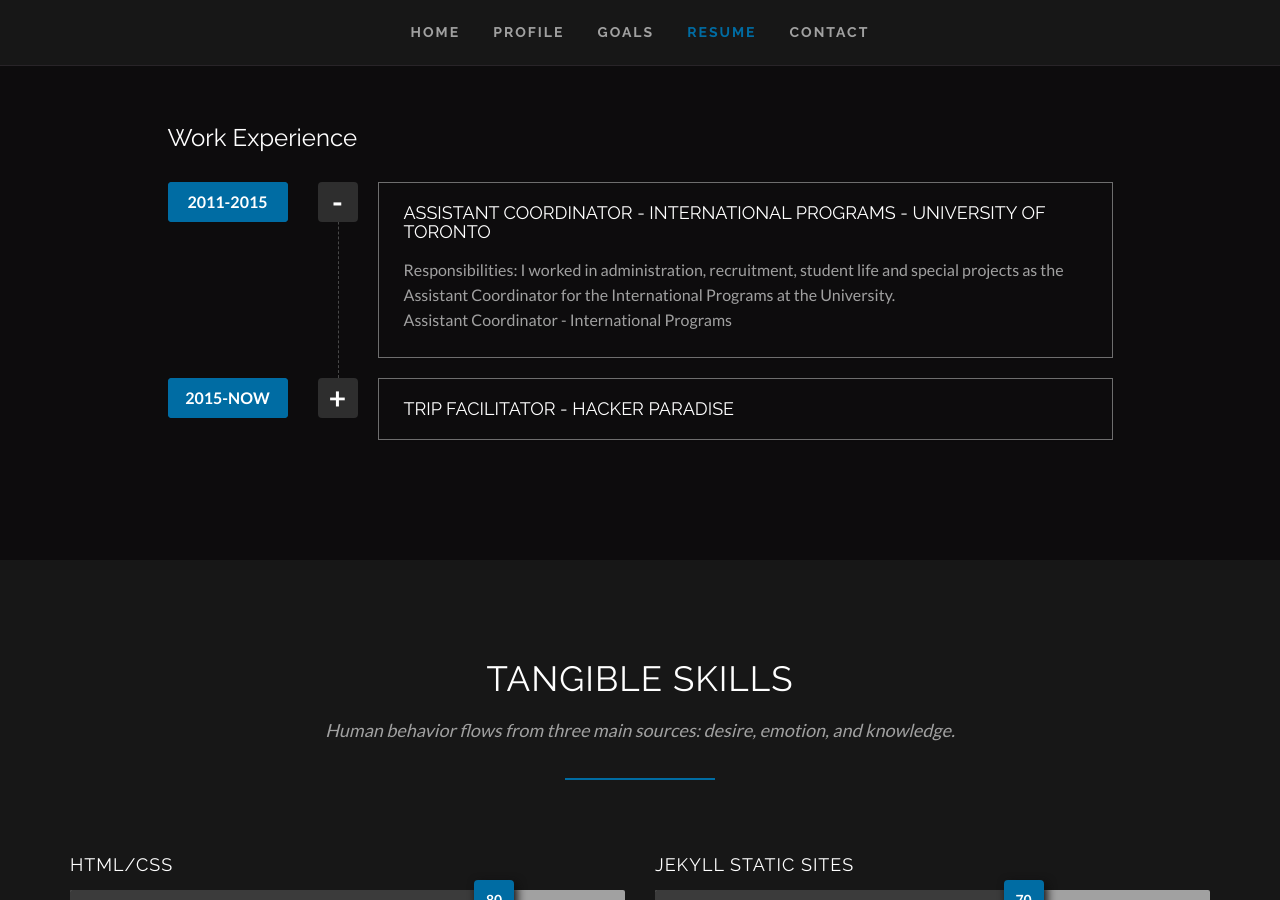
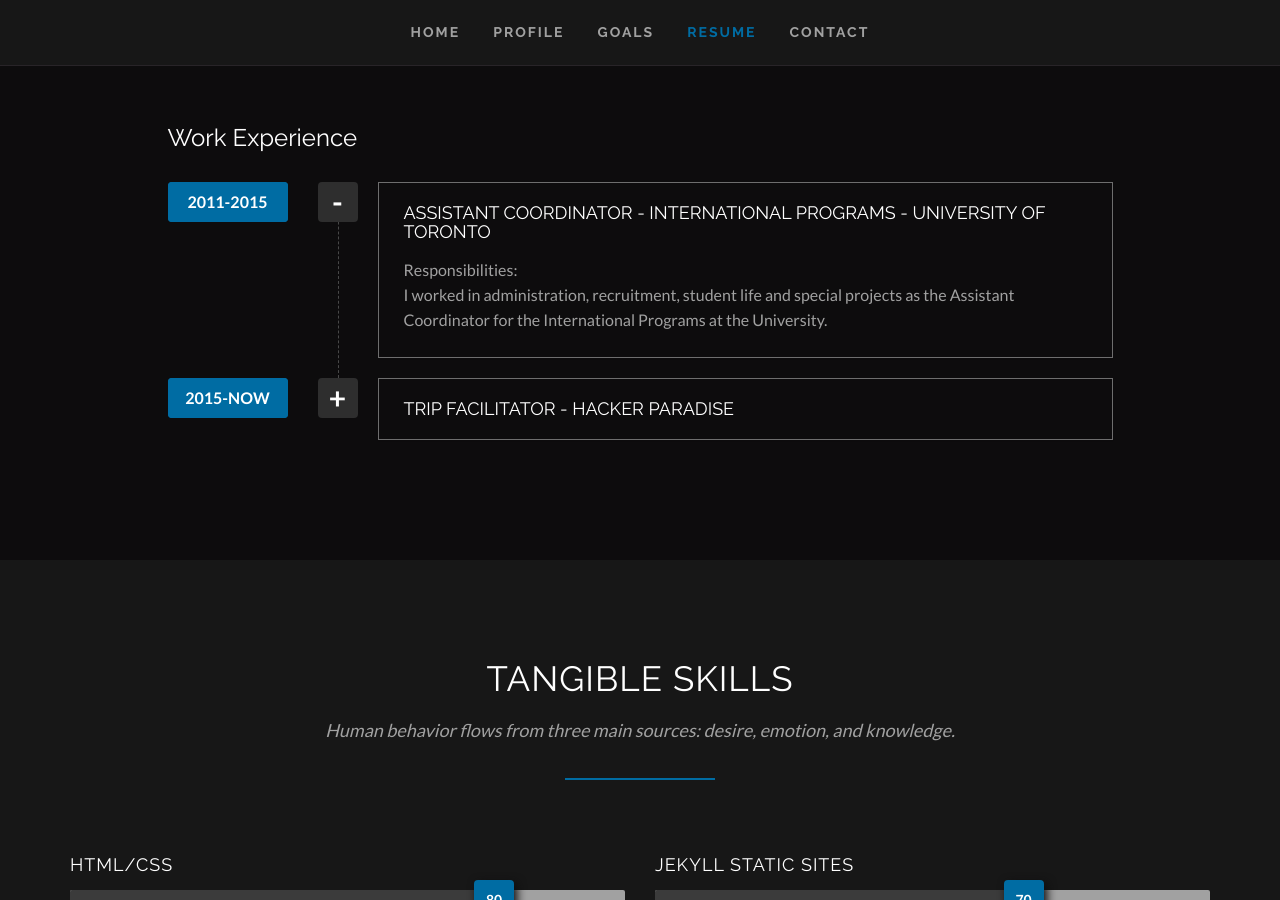
Before and after one commit to clearcareer/IskenderResume, a Jekyll site: the page built from index.html, in a window 1280 px wide and 900 px high, scrolled down 2694 px. Built offline with Jekyll 4.4.1, drawn with Linux system fonts in a browser that asks for light colours; some web fonts are replaced.

Commit message:
Updated '/index.html' via CloudCannon

```diff
--- a/index.html
+++ b/index.html
@@ -399,9 +399,9 @@
                                         <div class="panel-body text-grey">
                                             <p>
                                                 Responsibilities:
+
+                                                <br />
                                                 {{ item.description }}
-                                                <br />
-                                                {{ item.position }}
                                             </p>
                                         </div>
                                         <!-- //.panel-body -->
```
